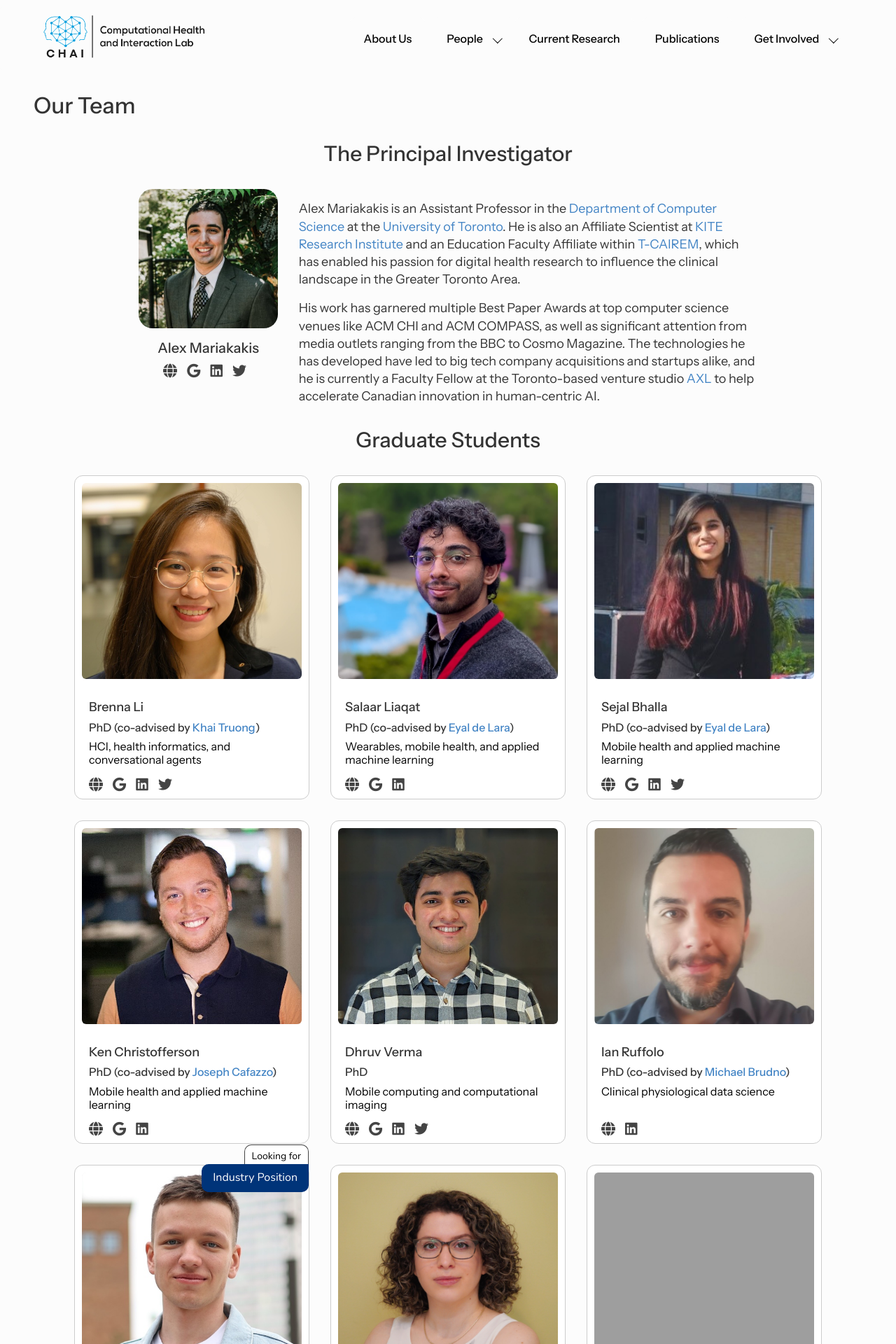
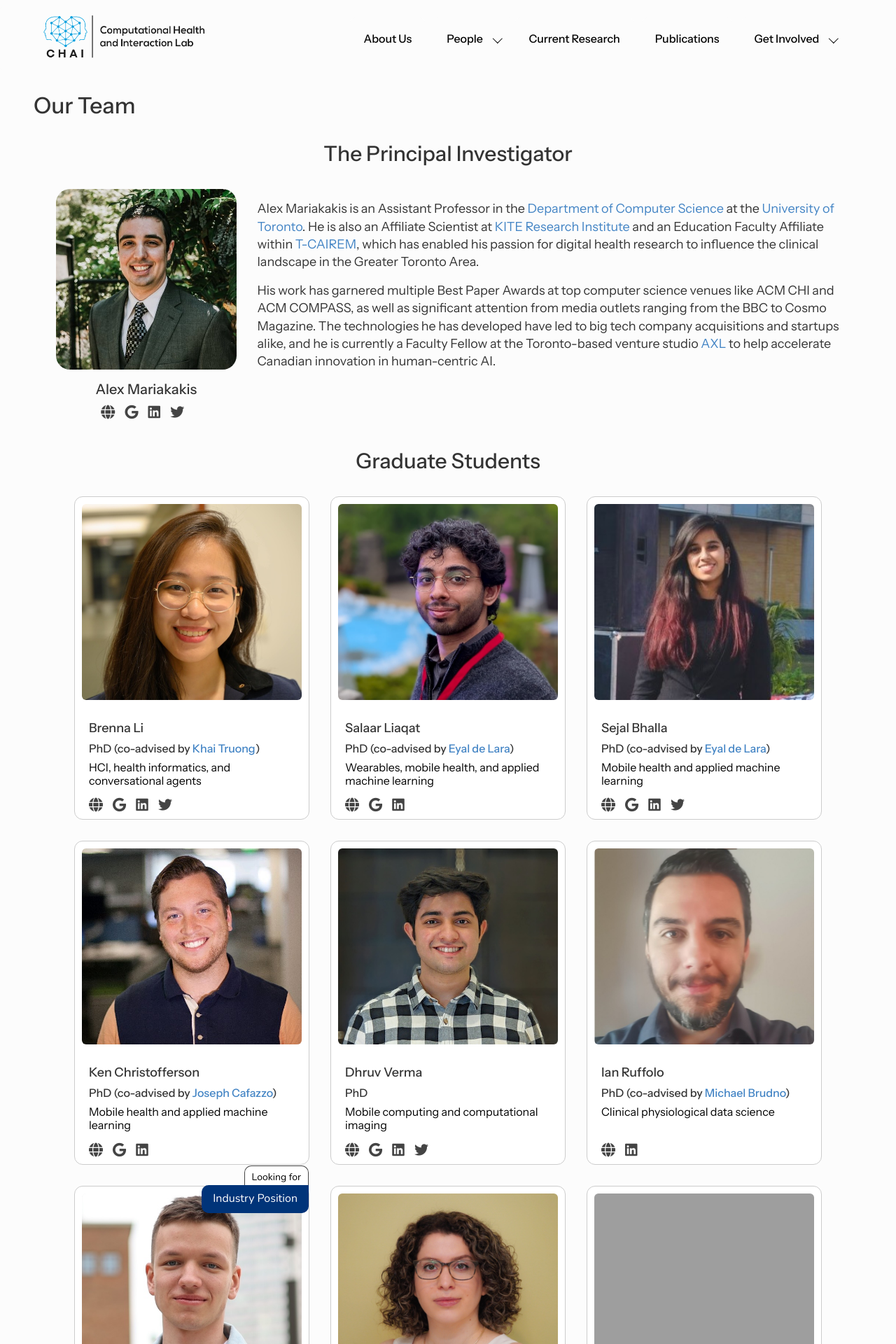
Before and after one commit to chai-toronto/chai-toronto.github.io, a Jekyll site: the page built from our_team/index.html, in a window 1280 px wide. Shown: the top 1920 px of the page at 70% size. Built offline with Jekyll 4.4.1, drawn with Linux system fonts in a browser that asks for light colours; grey boxes are pictures that could not be loaded.

Commit message:
updating photo

```diff
--- a/_sass/_our_team.scss
+++ b/_sass/_our_team.scss
@@ -24,7 +24,6 @@
 .pi-section {
   padding-left: 2rem;
   padding-right: 2rem;
-  width: 80%;
   text-align: center;
   margin: 0 auto;
 
```
